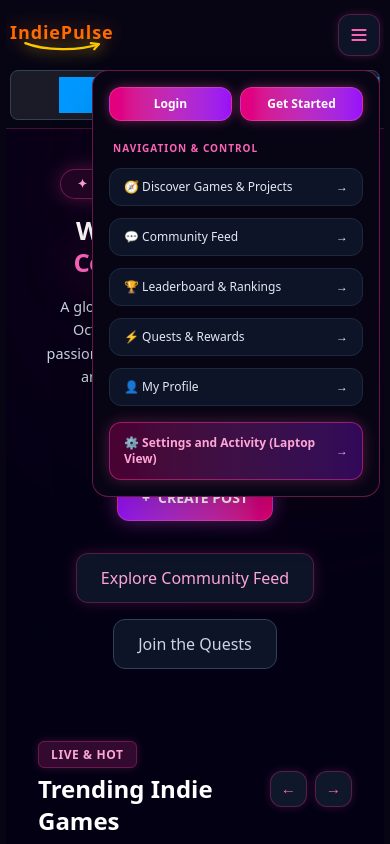
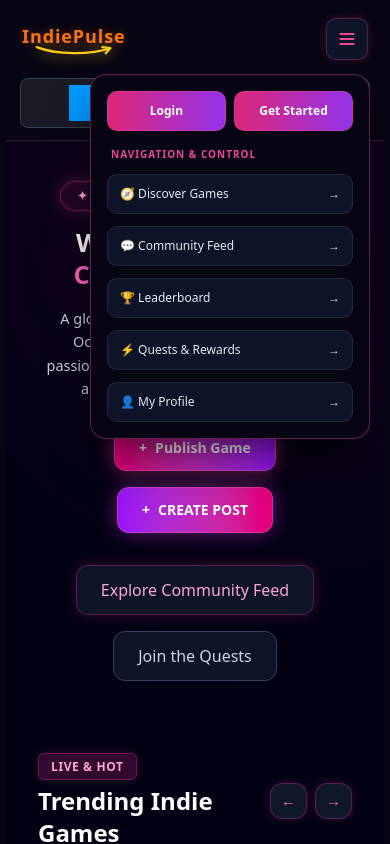
Before and after one commit to Patil-IndiePulse/IndiePulse, a Next.js app: page / in a window 390 px wide. Both pictures are taken after a click on the button 359 px from the left and 35 px from the top of the page. Shown: the top 844 px of the page. Built offline with nearby package versions, Linux system fonts and the light colour scheme.

Commit message:
fix: bulletproof responsive inline flexbox styling for normal mobile and desktop views

```diff
--- a/app/page.tsx
+++ b/app/page.tsx
@@ -40,19 +40,19 @@ export default function Home() {
       <div className="absolute top-0 left-1/4 w-96 h-96 bg-pink-600/15 rounded-full blur-[140px] pointer-events-none"></div>
       <div className="absolute top-1/3 right-1/4 w-96 h-96 bg-purple-600/15 rounded-full blur-[140px] pointer-events-none"></div>
 
-      {/* Navigation Bar - 2-Line Professional Layout */}
-      <nav className="w-full border-b border-pink-500/25 px-4 py-3 flex flex-col gap-3 relative z-50 bg-[#030014]">
+      {/* Navigation Bar - Bulletproof Flexbox Layout */}
+      <nav style={{ width: '100%', backgroundColor: '#030014', borderBottom: '1px solid rgba(236, 72, 153, 0.25)', padding: '12px 14px', display: 'flex', flexDirection: 'column', gap: '12px', position: 'relative', zIndex: 50 }}>
 
-        {/* Line 1: IndiePulse Logo on Left, Hamburger Menu on Right */}
-        <div className="w-full flex items-center justify-between">
+        {/* Line 1: IndiePulse Logo & Hamburger Menu */}
+        <div style={{ display: 'flex', justifyContent: 'space-between', alignItems: 'center', width: '100%' }}>
 
-          {/* IndiePulse Logo */}
-          <div className="flex flex-col items-start cursor-pointer group shrink-0">
-            <div className="text-lg md:text-xl font-black tracking-wider text-orange-500 drop-shadow-[0_0_10px_rgba(249,115,22,0.4)]">
+          {/* IndiePulse Logo - Fully Safe and Visible */}
+          <div style={{ display: 'flex', flexDirection: 'column', alignItems: 'flex-start', cursor: 'pointer', paddingLeft: '2px' }}>
+            <div style={{ fontSize: '18px', fontWeight: 900, letterSpacing: '0.05em', color: '#f97316', textShadow: '0 0 10px rgba(249,115,22,0.4)' }}>
               IndiePulse
             </div>
-            <div className="w-full flex justify-center -mt-1">
-              <svg className="w-24 h-2.5 text-yellow-400 drop-shadow-[0_0_8px_rgba(250,204,21,0.9)]" viewBox="0 0 140 18" fill="none" xmlns="http://www.w3.org/2000/svg">
+            <div style={{ width: '100%', display: 'flex', justifyContent: 'center', marginTop: '-4px' }}>
+              <svg style={{ width: '85px', height: '10px', color: '#facc15', filter: 'drop-shadow(0 0 8px rgba(250,204,21,0.9))' }} viewBox="0 0 140 18" fill="none" xmlns="http://www.w3.org/2000/svg">
                 <path d="M4 2C38 16 102 16 136 4" stroke="currentColor" strokeWidth="4" strokeLinecap="round" />
                 <path d="M122 2L136 4L128 13" stroke="currentColor" strokeWidth="4" strokeLinecap="round" strokeLinejoin="round" />
               </svg>
@@ -60,72 +60,68 @@ export default function Home() {
           </div>
 
           {/* Three Lines (Hamburger Menu Button) */}
-          <div className="shrink-0 relative">
+          <div style={{ position: 'relative', paddingRight: '2px' }}>
             <button
               onClick={() => setIsMenuOpen(!isMenuOpen)}
-              className="p-2.5 bg-slate-900/90 border border-pink-500/30 rounded-xl text-slate-300 hover:text-white transition-all cursor-pointer shadow-[0_0_10px_rgba(236,72,153,0.2)] flex items-center justify-center"
+              style={{ background: 'rgba(15, 23, 42, 0.9)', border: '1px solid rgba(236, 72, 153, 0.3)', borderRadius: '10px', padding: '10px', color: '#ec4899', cursor: 'pointer', display: 'flex', alignItems: 'center', justifyContent: 'center', boxShadow: '0 0 10px rgba(236,72,153,0.2)' }}
               aria-label="Toggle Menu"
             >
-              <svg className="w-5 h-5 text-pink-400" fill="none" stroke="currentColor" strokeWidth="2.2" viewBox="0 0 24 24">
+              <svg style={{ width: '20px', height: '20px' }} fill="none" stroke="currentColor" strokeWidth="2.2" viewBox="0 0 24 24">
                 <path strokeLinecap="round" strokeLinejoin="round" d="M4 6h16M4 12h16M4 18h16"></path>
               </svg>
             </button>
 
             {/* Hamburger Menu Drawer */}
             {isMenuOpen && (
-              <div className="absolute top-full right-0 mt-2 w-72 bg-[#070514] border border-pink-500/40 rounded-2xl p-4 flex flex-col gap-3 shadow-2xl transition-all z-50">
+              <div style={{ position: 'absolute', top: '100%', right: 0, marginTop: '8px', width: '280px', backgroundColor: '#070514', border: '1px solid rgba(236,72,153,0.4)', borderRadius: '16px', padding: '16px', display: 'flex', flexDirection: 'column', gap: '12px', boxShadow: '0 25px 50px -12px rgba(0, 0, 0, 0.7)', zIndex: 100 }}>
 
-                {/* Login & Get Started Buttons in Pink */}
-                <div className="flex gap-2 w-full mb-1">
+                {/* Login & Get Started Buttons */}
+                <div style={{ display: 'flex', gap: '8px', width: '100%', marginBottom: '4px' }}>
                   <Link
                     href="/login"
                     onClick={() => setIsMenuOpen(false)}
-                    className="flex-1 py-2 bg-gradient-to-r from-pink-600 to-purple-600 hover:from-pink-500 hover:to-purple-500 text-center rounded-xl text-xs font-bold text-white border border-pink-400/40 shadow-[0_0_12px_rgba(236,72,153,0.4)] transition-all"
+                    style={{ flex: 1, padding: '10px 0', background: 'linear-gradient(to right, #db2777, #9333ea)', textAlign: 'center', borderRadius: '10px', fontSize: '12px', fontWeight: 'bold', color: '#fff', border: '1px solid rgba(236,72,153,0.4)', textDecoration: 'none' }}
                   >
                     Login
                   </Link>
                   <Link
                     href="/signup"
                     onClick={() => setIsMenuOpen(false)}
-                    className="flex-1 py-2 bg-gradient-to-r from-pink-600 to-purple-600 hover:from-pink-500 hover:to-purple-500 text-center rounded-xl text-xs font-bold text-white border border-pink-400/40 shadow-[0_0_12px_rgba(236,72,153,0.4)] transition-all"
+                    style={{ flex: 1, padding: '10px 0', background: 'linear-gradient(to right, #db2777, #9333ea)', textAlign: 'center', borderRadius: '10px', fontSize: '12px', fontWeight: 'bold', color: '#fff', border: '1px solid rgba(236,72,153,0.4)', textDecoration: 'none' }}
                   >
                     Get Started
                   </Link>
                 </div>
 
-                <div className="text-[10px] uppercase tracking-widest text-pink-400 font-bold px-1 mt-1">Navigation & Control</div>
+                <div style={{ fontSize: '10px', textTransform: 'uppercase', letterSpacing: '0.1em', color: '#ec4899', fontWeight: 'bold', paddingLeft: '4px' }}>Navigation & Control</div>
 
-                <a href="/discover" onClick={() => setIsMenuOpen(false)} className="px-3.5 py-2.5 bg-slate-900/90 hover:bg-pink-950/40 border border-slate-800 rounded-xl text-xs font-medium text-slate-200 hover:text-pink-300 transition-colors flex items-center justify-between">
-                  <span>🧭 Discover Games & Projects</span> <span>→</span>
+                <a href="/discover" onClick={() => setIsMenuOpen(false)} style={{ padding: '10px 12px', backgroundColor: 'rgba(15, 23, 42, 0.9)', border: '1px solid #1e293b', borderRadius: '10px', fontSize: '12px', color: '#e2e8f0', textDecoration: 'none', display: 'flex', justifyContent: 'space-between' }}>
+                  <span>🧭 Discover Games</span> <span>→</span>
                 </a>
 
-                <a href="/community" onClick={() => setIsMenuOpen(false)} className="px-3.5 py-2.5 bg-slate-900/90 hover:bg-pink-950/40 border border-slate-800 rounded-xl text-xs font-medium text-slate-200 hover:text-pink-300 transition-colors flex items-center justify-between">
+                <a href="/community" onClick={() => setIsMenuOpen(false)} style={{ padding: '10px 12px', backgroundColor: 'rgba(15, 23, 42, 0.9)', border: '1px solid #1e293b', borderRadius: '10px', fontSize: '12px', color: '#e2e8f0', textDecoration: 'none', display: 'flex', justifyContent: 'space-between' }}>
                   <span>💬 Community Feed</span> <span>→</span>
                 </a>
 
-                <a href="/leaderboard" onClick={() => setIsMenuOpen(false)} className="px-3.5 py-2.5 bg-slate-900/90 hover:bg-pink-950/40 border border-slate-800 rounded-xl text-xs font-medium text-slate-200 hover:text-pink-300 transition-colors flex items-center justify-between">
-                  <span>🏆 Leaderboard & Rankings</span> <span>→</span>
+                <a href="/leaderboard" onClick={() => setIsMenuOpen(false)} style={{ padding: '10px 12px', backgroundColor: 'rgba(15, 23, 42, 0.9)', border: '1px solid #1e293b', borderRadius: '10px', fontSize: '12px', color: '#e2e8f0', textDecoration: 'none', display: 'flex', justifyContent: 'space-between' }}>
+                  <span>🏆 Leaderboard</span> <span>→</span>
                 </a>
 
-                <a href="/quests" onClick={() => setIsMenuOpen(false)} className="px-3.5 py-2.5 bg-slate-900/90 hover:bg-pink-950/40 border border-slate-800 rounded-xl text-xs font-medium text-slate-200 hover:text-pink-300 transition-colors flex items-center justify-between">
+                <a href="/quests" onClick={() => setIsMenuOpen(false)} style={{ padding: '10px 12px', backgroundColor: 'rgba(15, 23, 42, 0.9)', border: '1px solid #1e293b', borderRadius: '10px', fontSize: '12px', color: '#e2e8f0', textDecoration: 'none', display: 'flex', justifyContent: 'space-between' }}>
                   <span>⚡ Quests & Rewards</span> <span>→</span>
                 </a>
 
-                <a href="/profile" onClick={() => setIsMenuOpen(false)} className="px-3.5 py-2.5 bg-slate-900/90 hover:bg-pink-950/40 border border-slate-800 rounded-xl text-xs font-medium text-slate-200 hover:text-pink-300 transition-colors flex items-center justify-between">
+                <a href="/profile" onClick={() => setIsMenuOpen(false)} style={{ padding: '10px 12px', backgroundColor: 'rgba(15, 23, 42, 0.9)', border: '1px solid #1e293b', borderRadius: '10px', fontSize: '12px', color: '#e2e8f0', textDecoration: 'none', display: 'flex', justifyContent: 'space-between' }}>
                   <span>👤 My Profile</span> <span>→</span>
-                </a>
-
-                <a href="/menu" onClick={() => setIsMenuOpen(false)} className="mt-1 px-3.5 py-3 bg-gradient-to-r from-pink-600/30 to-purple-600/30 hover:from-pink-600/50 hover:to-purple-600/50 border border-pink-500/50 rounded-xl text-xs font-bold text-pink-300 transition-colors flex items-center justify-between shadow-[0_0_15px_rgba(236,72,153,0.3)]">
-                  <span>⚙️ Settings and Activity (Laptop View)</span> <span>→</span>
                 </a>
               </div>
             )}
           </div>
         </div>
 
-        {/* Line 2: Forced Steam-Style Search Bar using Inline CSS to bypass Cache */}
-        <div className="w-full relative">
-          <div style={{ display: 'flex', alignItems: 'center', backgroundColor: '#1a1b26', border: '1px solid #334155', borderRadius: '8px', overflow: 'hidden', width: '100%' }}>
+        {/* Line 2: Guaranteed Steam-Style Search Bar (Dark box with ONLY blue search button on right) */}
+        <div style={{ width: '100%', position: 'relative' }}>
+          <div style={{ display: 'flex', alignItems: 'center', backgroundColor: '#1a1b26', border: '1px solid #334155', borderRadius: '8px', overflow: 'hidden', width: '100%', boxSizing: 'border-box' }}>
             <input
               type="text"
               value={searchQuery}
@@ -135,11 +131,11 @@ export default function Home() {
               }}
               onFocus={() => setIsSearching(true)}
               placeholder="Search the store"
-              style={{ flex: 1, backgroundColor: 'transparent', padding: '8px 14px', fontSize: '12px', color: '#ffffff', fontStyle: 'italic', outline: 'none', border: 'none' }}
+              style={{ flex: 1, width: '100%', backgroundColor: 'transparent', padding: '10px 14px', fontSize: '13px', color: '#ffffff', fontStyle: 'italic', outline: 'none', border: 'none', minWidth: 0 }}
             />
             <button
               type="button"
-              style={{ backgroundColor: '#0098ff', border: 'none', padding: '8px 16px', display: 'flex', alignItems: 'center', justifyContent: 'center', cursor: 'pointer', flexShrink: 0 }}
+              style={{ backgroundColor: '#0098ff', border: 'none', padding: '10px 18px', display: 'flex', alignItems: 'center', justifyContent: 'center', cursor: 'pointer', flexShrink: 0 }}
               aria-label="Search"
             >
               <svg style={{ width: '16px', height: '16px', color: '#ffffff' }} fill="none" stroke="currentColor" strokeWidth="2.5" viewBox="0 0 24 24">
@@ -313,7 +309,7 @@ export default function Home() {
         <Link
           href="/social-influence"
           className="block bg-slate-900/90 border border-pink-500/30 p-6 rounded-2xl hover:border-pink-400 transition-all cursor-pointer shadow-[0_0_20px_rgba(236,72,153,0.15)]"
-          >
+        >
           <span className="text-xs font-bold px-2.5 py-1 bg-purple-500/20 text-purple-300 rounded-md border border-pink-500/30">Core Drive 5</span>
           <h3 className="text-lg font-bold mt-4 mb-2 text-white">Social Influence & Peer Praise</h3>
           <p className="text-sm text-slate-300">Gain badges, unlock special creator status, and receive peer validation from global gamers.</p>
```
